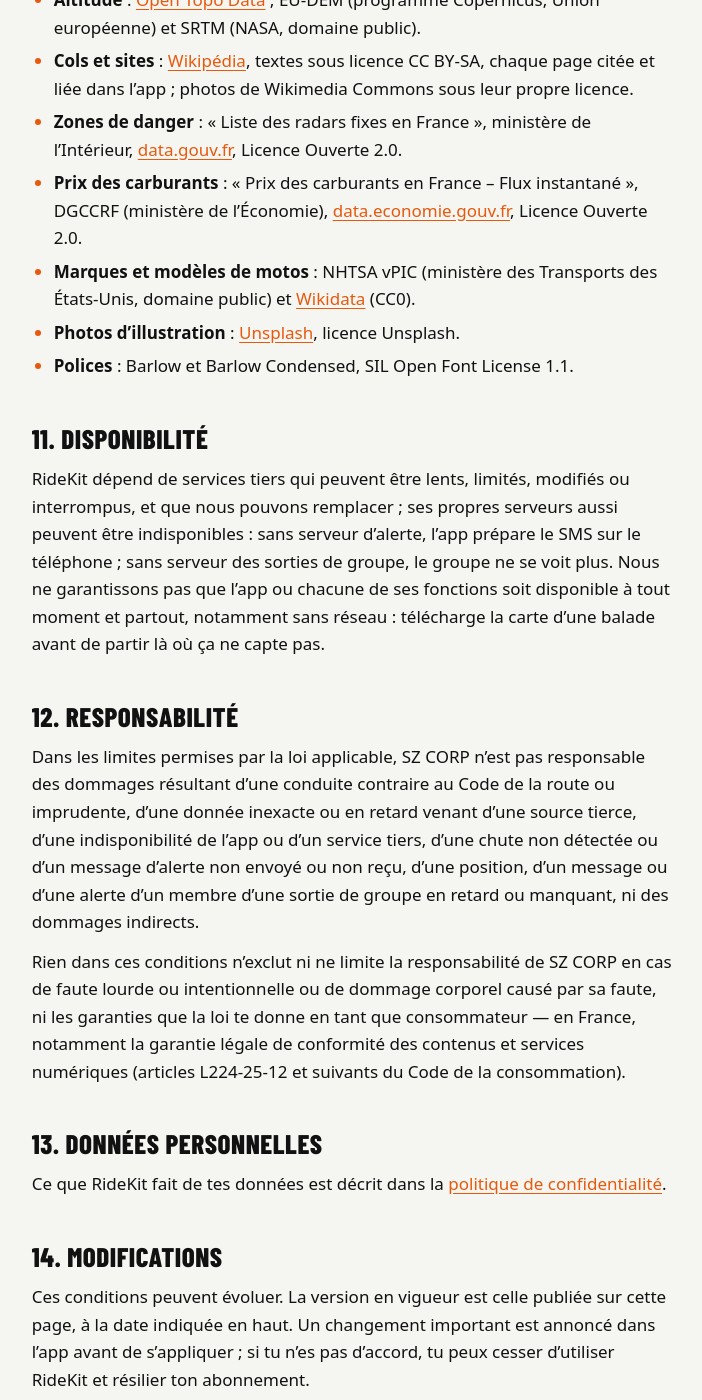
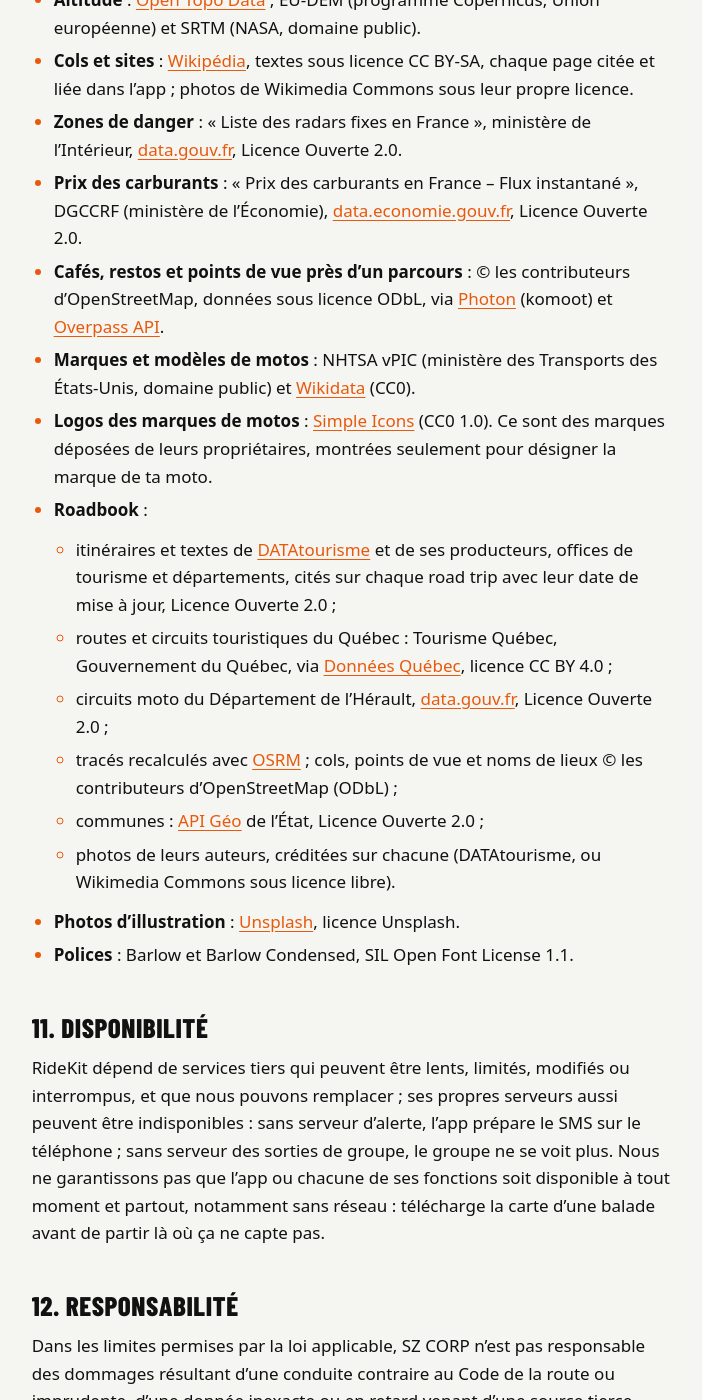
Before and after one commit to Ya6n93/ridekit-site, a Jekyll site: the page built from conditions.md, in a window 1280 px wide and 1400 px high, scrolled down 5273 px. Shown: the whole window, without its empty margins (288-990 px from the left). Built offline with Jekyll 4.4.1, drawn with Linux system fonts in a browser that asks for light colours.

Commit message:
Effacement chez AppsFlyer avec l'identifiant de mesure affiché dans l'app, et toutes les sources de données de l'app dans les conditions
Confidentialité (FR, EN) §11 et §16 : pour qu'AppsFlyer efface ce qu'il a reçu, écris-nous
avec ton identifiant de mesure, affiché dans Réglages › Confidentialité tant que la mesure
est acceptée (« Ton identifiant de mesure », bouton pour le copier) ; nous transmettons la
demande à AppsFlyer (OpenGDPR). D'après legal.ts (793d1f5).

Conditions (FR, EN) §10 « Sources de données et licences » (#sources), complétée d'après
les crédits de legal.ts : cafés, restos et points de vue près d'un parcours
(OpenStreetMap via Photon et Overpass API) ; logos des marques (Simple Icons, CC0, marques
de leurs propriétaires) ; Roadbook (DATAtourisme et ses producteurs, Données Québec
CC BY 4.0, circuits moto de l'Hérault, tracés OSRM et lieux OpenStreetMap, communes par
l'API Géo, photos créditées). Rien de retiré.

Co-Authored-By: Claude Opus 5.5 (1M context) <noreply@anthropic.com>
Claude-Session: https://claude.ai/code/session_015j9WmEqrPUJKgjWcpvNZWu

```diff
--- a/conditions.md
+++ b/conditions.md
@@ -201,8 +201,28 @@ auteurs et sont fournies par eux en l'état :
 - **Prix des carburants** : « Prix des carburants en France – Flux instantané »,
   DGCCRF (ministère de l'Économie), [data.economie.gouv.fr](https://data.economie.gouv.fr),
   Licence Ouverte 2.0.
+- **Cafés, restos et points de vue près d'un parcours** : © les contributeurs
+  d'OpenStreetMap, données sous licence ODbL, via [Photon](https://photon.komoot.io)
+  (komoot) et [Overpass API](https://overpass-api.de).
 - **Marques et modèles de motos** : NHTSA vPIC (ministère des Transports des
   États-Unis, domaine public) et [Wikidata](https://www.wikidata.org) (CC0).
+- **Logos des marques de motos** : [Simple Icons](https://simpleicons.org) (CC0 1.0).
+  Ce sont des marques déposées de leurs propriétaires, montrées seulement pour
+  désigner la marque de ta moto.
+- **Roadbook** :
+  - itinéraires et textes de [DATAtourisme](https://www.datatourisme.fr) et de ses
+    producteurs, offices de tourisme et départements, cités sur chaque road trip
+    avec leur date de mise à jour, Licence Ouverte 2.0 ;
+  - routes et circuits touristiques du Québec : Tourisme Québec, Gouvernement du
+    Québec, via [Données Québec](https://www.donneesquebec.ca/recherche/dataset/routes-et-circuits-touristiques-du-quebec),
+    licence CC BY 4.0 ;
+  - circuits moto du Département de l'Hérault, [data.gouv.fr](https://www.data.gouv.fr/datasets/circuits-moto-de-lherault),
+    Licence Ouverte 2.0 ;
+  - tracés recalculés avec [OSRM](https://project-osrm.org) ; cols, points de vue et
+    noms de lieux © les contributeurs d'OpenStreetMap (ODbL) ;
+  - communes : [API Géo](https://geo.api.gouv.fr) de l'État, Licence Ouverte 2.0 ;
+  - photos de leurs auteurs, créditées sur chacune (DATAtourisme, ou Wikimedia
+    Commons sous licence libre).
 - **Photos d'illustration** : [Unsplash](https://unsplash.com), licence Unsplash.
 - **Polices** : Barlow et Barlow Condensed, SIL Open Font License 1.1.
 
```
Also changed, not shown: confidentialite.md (+6 -4 lines), en/privacy.md (+5 -3 lines), en/terms.md (+19 -0 lines).
